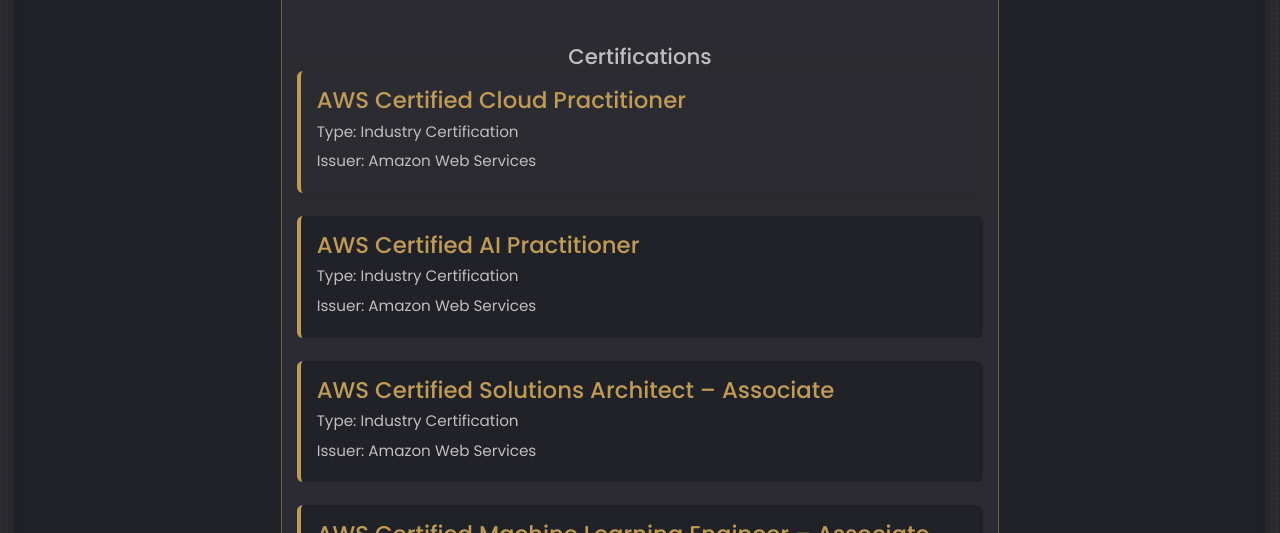
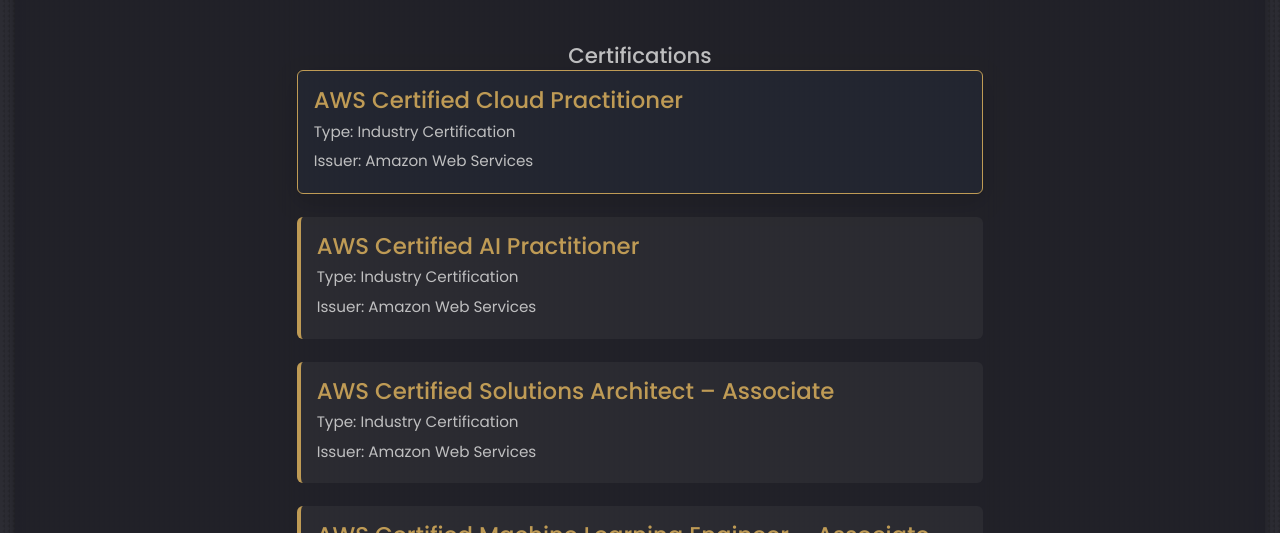
Before and after one commit to ForwardAva/developer-portfolio, a React (Create React App) app: page /portfolio-react/achievement in a window 1280 px wide. In both pictures the pointer is over the item 639 px from the left and 326 px from the top of the page. Shown: the part 194-727 px from the top of the page. Built offline with nearby package versions, Linux system fonts and the light colour scheme; a web font is replaced by a local one.

Commit message:
refactor: update achievement styles for improved visual consistency and hover effects

```diff
--- a/src/pages/achievement/achievement.css
+++ b/src/pages/achievement/achievement.css
@@ -10,10 +10,8 @@
   flex-direction: column;
   gap: 1.5rem;
   margin-bottom: 1.5rem;
-  border: 1px solid var(--color-primary-variant);
   border-radius: 1rem;
   backdrop-filter: blur(5px);
-  background: var(--color-bg-variant);
   transition: var(--transition);
 }
 
@@ -40,15 +38,18 @@
   margin-bottom: var(--spacing-lg);
   padding: var(--spacing-md);
   border-left: 4px solid var(--color-primary);
-  background: var(--color-bg);
+  background: var(--color-bg-variant);
   border-radius: 6px;
   transition:
     background 0.3s,
     box-shadow 0.3s;
 }
 .achievement-item:hover {
-  background: var(--color-bg-variant);
-  box-shadow: 0 4px 16px rgba(0, 0, 0, 0.1);
+  background: rgba(77, 181, 255, 0.05);
+  border: 1px solid var(--color-primary);
+  backdrop-filter: blur(15px);
+  transform: translateY(-5px) scale(1.02);
+  box-shadow: 0 8px 25px rgba(0, 0, 0, 0.2);
 }
 
 .achievement-item h3 {
```
